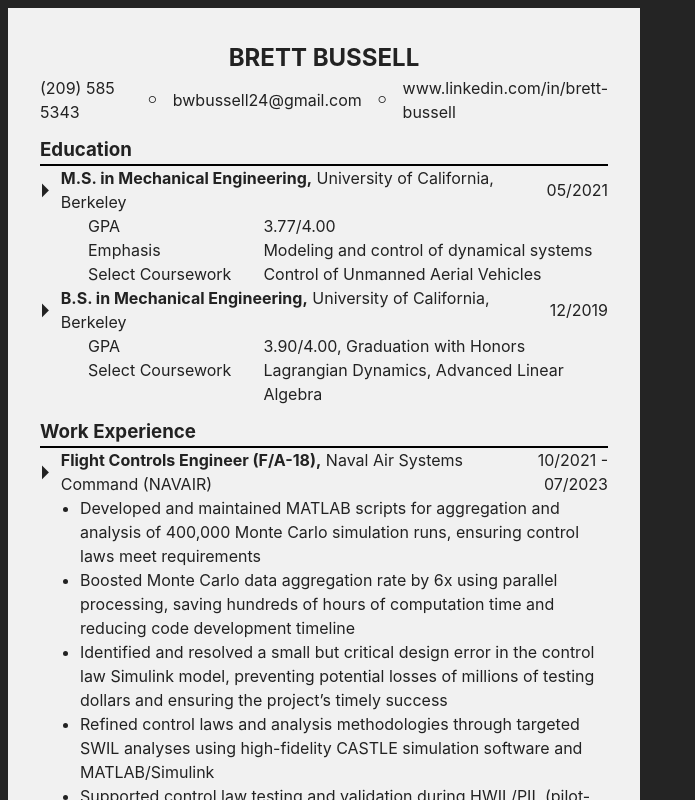
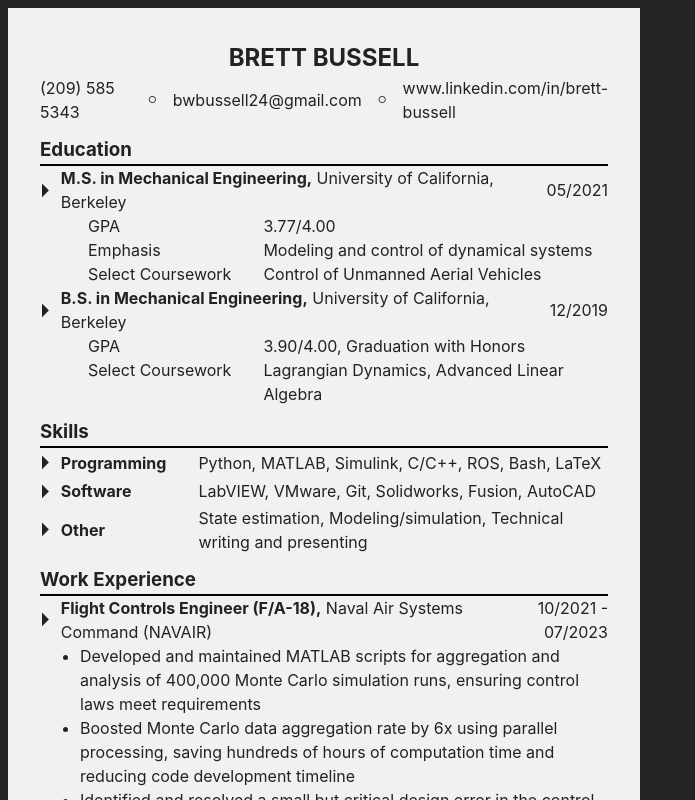
Before and after one commit to sourdoughbredd/resume-builder, a React (Vite) app: page / in a window 1280 px wide. Shown: the top 800 px of the page, without its empty margins (0-695 px from the left). Built offline with nearby package versions, Linux system fonts and the light colour scheme.

Commit message:
Add a skillset compnent to resume preview

```diff
--- a/src/components/Resume.jsx
+++ b/src/components/Resume.jsx
@@ -3,6 +3,7 @@ import Header from "./Header";
 import Section from "./Section";
 import Education from "./Education";
 import WorkExperience from "./WorkExperience";
+import Skillset from "./Skillset";
 
 export default function Resume() {
   return (
@@ -44,6 +45,43 @@ export default function Resume() {
           gpa="3.90/4.00, Graduation with Honors"
           courses="Lagrangian Dynamics, Advanced Linear Algebra"
         ></Education>
+      </Section>
+      <Section name="Skills">
+        <Skillset
+          skillsets={[
+            {
+              name: "Programming",
+              skills: [
+                "Python",
+                "MATLAB",
+                "Simulink",
+                "C/C++",
+                "ROS",
+                "Bash",
+                "LaTeX",
+              ],
+            },
+            {
+              name: "Software",
+              skills: [
+                "LabVIEW",
+                "VMware",
+                "Git",
+                "Solidworks",
+                "Fusion",
+                "AutoCAD",
+              ],
+            },
+            {
+              name: "Other",
+              skills: [
+                "State estimation",
+                "Modeling/simulation",
+                "Technical writing and presenting",
+              ],
+            },
+          ]}
+        ></Skillset>
       </Section>
       <Section name="Work Experience">
         <WorkExperience
```
